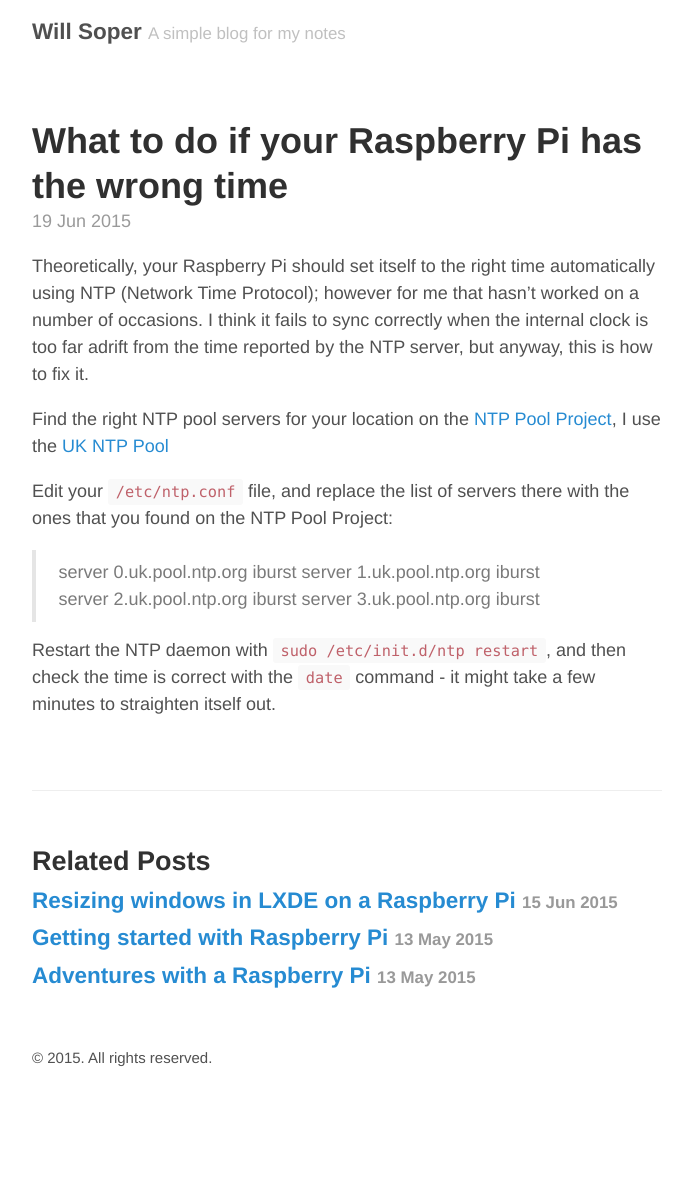
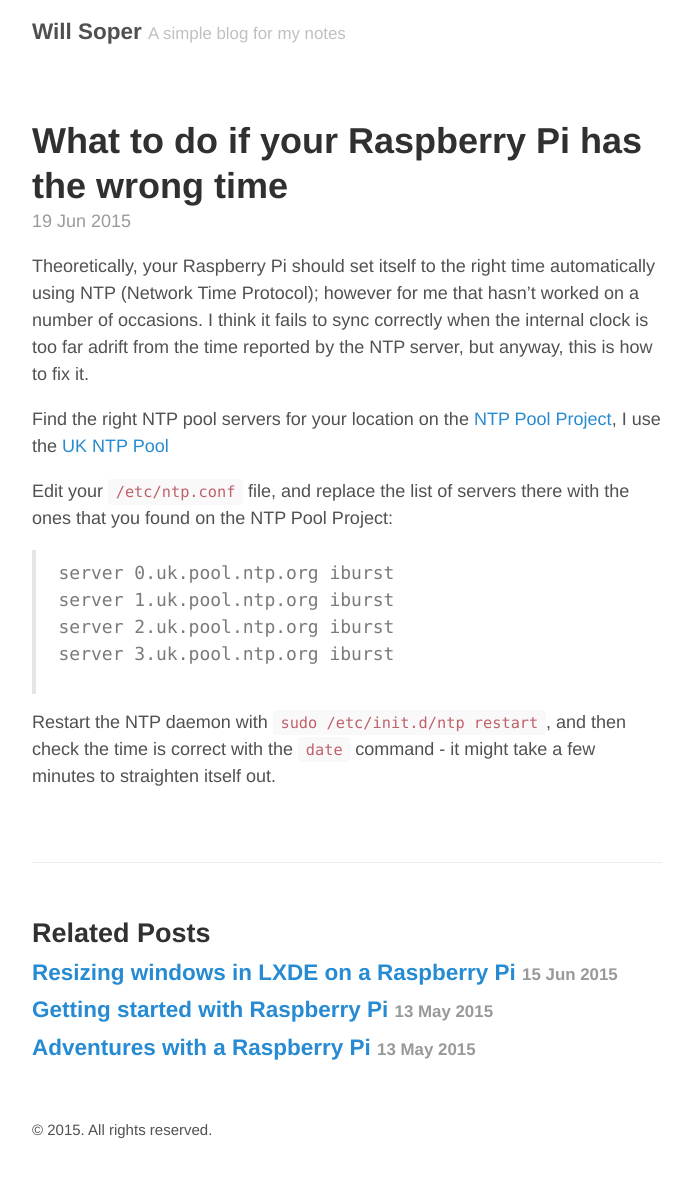
Before and after one commit to WillSoper/WillSoper.github.io, a Jekyll site: the page built from _posts/2015-06-19-Raspberry-Pi-clock-wrong.md, in a window 1280 px wide. Shown: the whole page, without its empty margins (293-984 px from the left). Built offline with Jekyll 4.4.1, drawn with Linux system fonts in a browser that asks for light colours; before the commit the page ends 1107 px from its top, so only the background shows below that.

Commit message:
...I kinda wanted to see all of the lines.

```diff
--- a/_posts/2015-06-19-Raspberry-Pi-clock-wrong.md
+++ b/_posts/2015-06-19-Raspberry-Pi-clock-wrong.md
@@ -10,9 +10,9 @@ Find the right NTP pool servers for your location on the [NTP Pool Project](http
 
 Edit your `/etc/ntp.conf` file, and replace the list of servers there with the ones that you found on the NTP Pool Project:
 
-> server 0.uk.pool.ntp.org iburst
+> <pre>server 0.uk.pool.ntp.org iburst
 server 1.uk.pool.ntp.org iburst
 server 2.uk.pool.ntp.org iburst
-server 3.uk.pool.ntp.org iburst
+server 3.uk.pool.ntp.org iburst</pre>
 
 Restart the NTP daemon with `sudo /etc/init.d/ntp restart`, and then check the time is correct with the `date` command - it might take a few minutes to straighten itself out.
```
